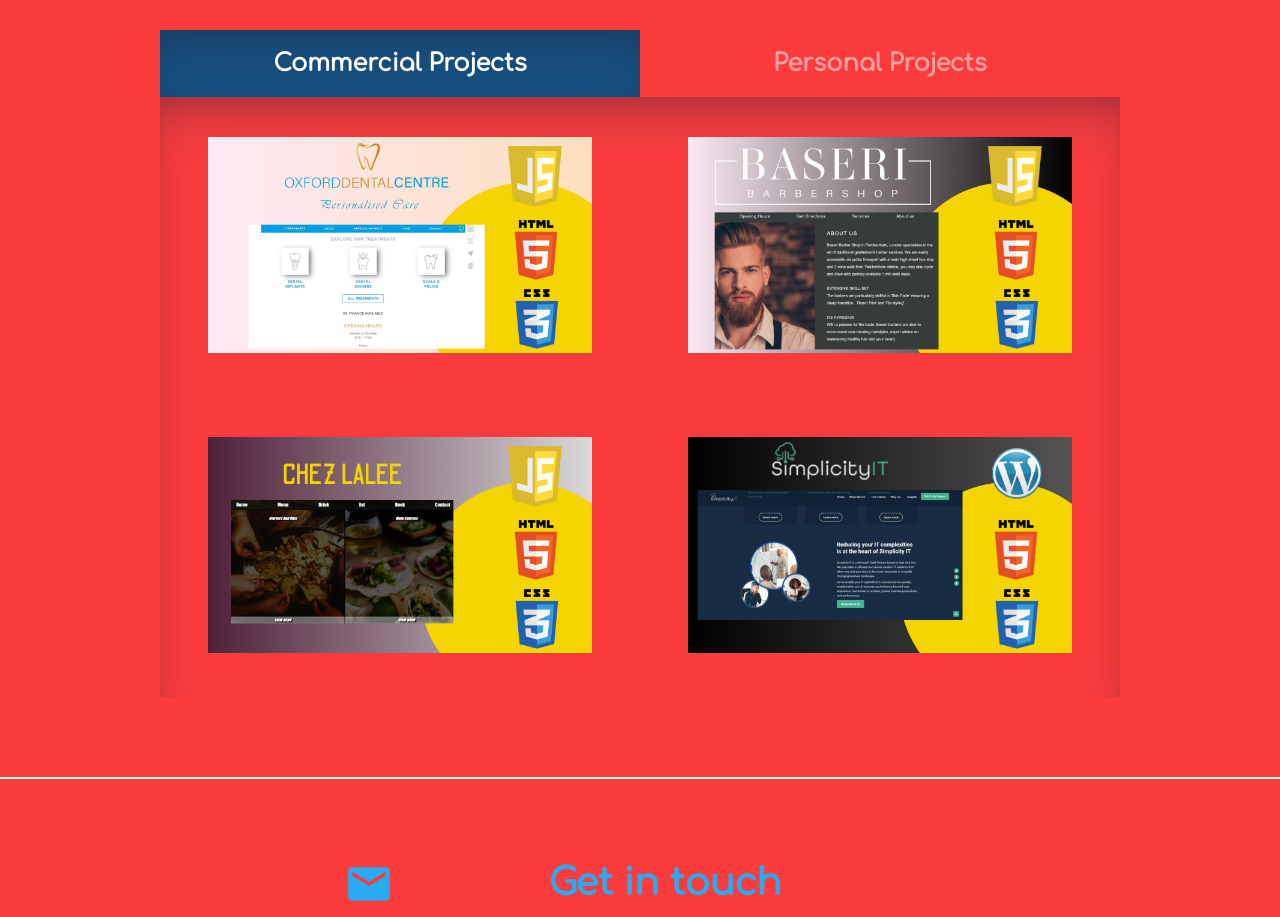
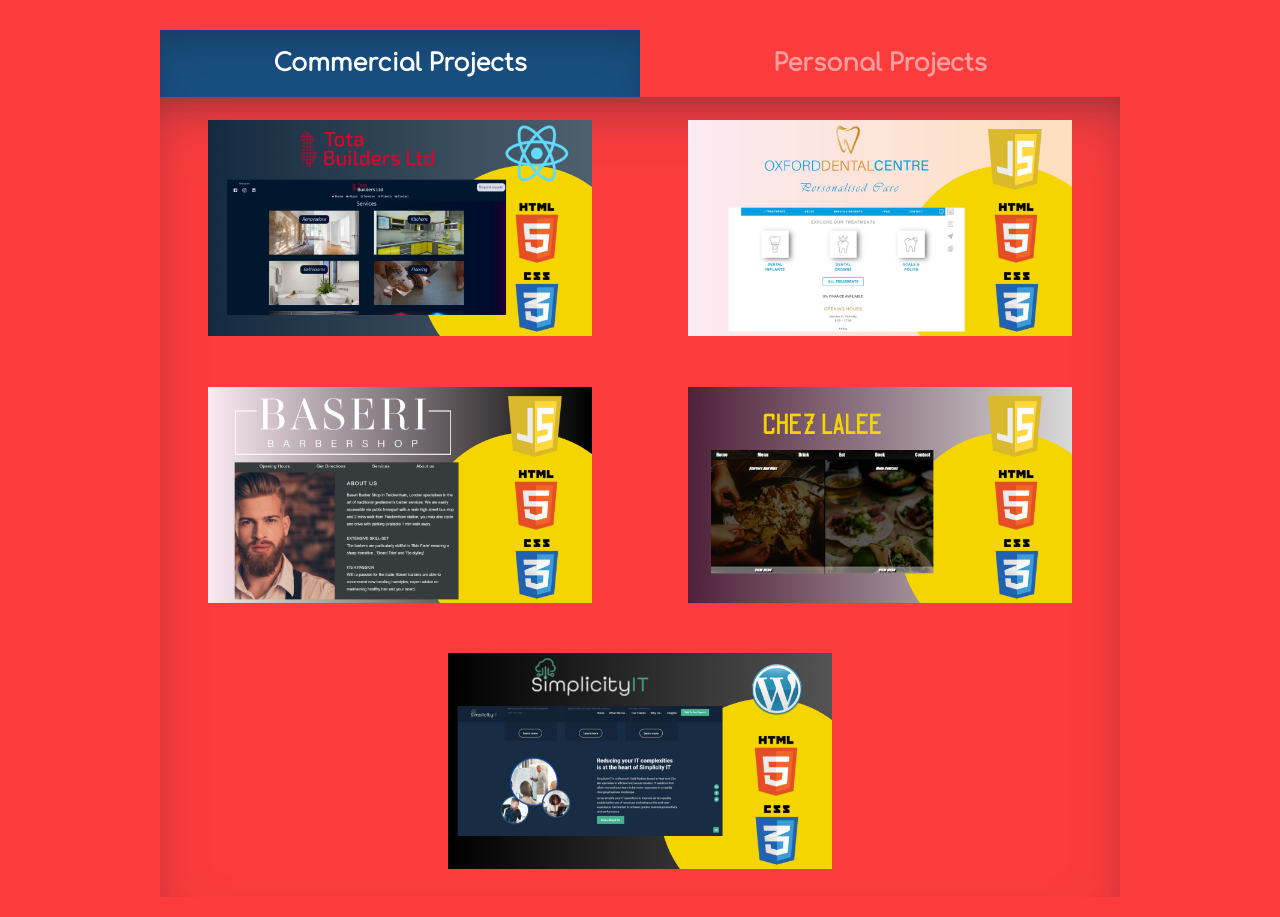
Before and after one commit to Danny92111/BogdanDev-2.0, a React (Create React App) app: page / in a window 1280 px wide. Shown: the part 3920-4837 px from the top of the page. Built offline with nearby package versions, Linux system fonts and the light colour scheme; a web font is replaced by a local one.

Commit message:
Added TotaBuildersLtd

```diff
--- a/src/Components/Projects.js
+++ b/src/Components/Projects.js
@@ -8,6 +8,7 @@
 import NetflixClone from "../Media/Thumbnails/Netflix_Clone.jpeg";
 import WhatsAppClone from "../Media/Thumbnails/Whatsapp_Clone.jpeg";
 import LinkedInClone from "../Media/Thumbnails/Linked_In.jpeg";
+import Tota from "../Media/Thumbnails/Tota_Builders_Ltd.jpeg";
 
 function Projects() {
 	const [ThumbnailCommercial, SetThumbnail] = useState(1);
@@ -39,6 +40,16 @@
 								!ThumbnailCommercial && "go-left"
 							}`}
 						>
+							<div className="Projects__HoverContainer">
+								<img
+									src={Tota}
+									alt=""
+									className="Projects__Thumbnail ThumbTota"
+								/>
+								<a href="https://www.totabuildersltd.co.uk/" target="blank">
+									Visit Website
+								</a>
+							</div>
 							<div className="Projects__HoverContainer">
 								<img
 									src={Oxford}
--- a/src/Style/Projects.css
+++ b/src/Style/Projects.css
@@ -45,7 +45,7 @@
 	transition: all 0.5s;
 }
 .Projects__ThumbnailContainer {
-	height: 600px;
+	height: 800px;
 	background-color: var(--three);
 	box-shadow: rgb(50 50 93 / 25%) 0px 30px 60px -12px inset,
 		rgb(0 0 0 / 30%) 0px 18px 36px -18px inset;
```
Also changed, not shown: src/Media/Thumbnails/Tota_Builders_Ltd.jpeg (added), 1 other file (tests, documents, lock files or other folders).
